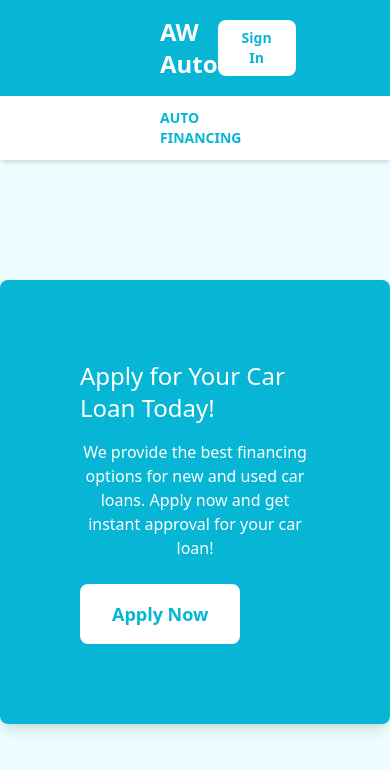
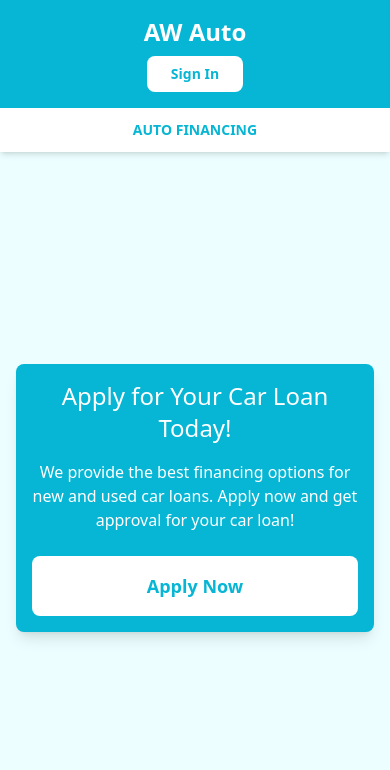
Before and after one commit to kisida-michael/car-finance, a React (Vite) app: page /auto-loan in a window 390 px wide. Shown: the top 770 px of the page. Built offline with nearby package versions, Linux system fonts and the light colour scheme; no server answers.

Commit message:
Landing page responsive

```diff
--- a/src/components/client/LandingHeader.jsx
+++ b/src/components/client/LandingHeader.jsx
@@ -11,19 +11,19 @@ const LandingHeader = () => {
 
   return (
     <div>
-    <header className="flex justify-between items-center py-4 px-40 bg-cyan-500 text-white shadow-md">
-      <h1 className="text-2xl font-bold">AW Auto</h1>
+      <header className="flex flex-col sm:flex-row justify-between items-center py-4 px-4 sm:px-40 bg-cyan-500 text-white shadow-md">
+        <h1 className="text-2xl font-bold text-center sm:text-left mb-2 sm:mb-0">AW Auto</h1>
 
         <button
           onClick={handleSignIn}
-        className="bg-white text-cyan-500 px-6 py-2 rounded-lg text-sm font-bold hover:bg-cyan-600 transition-colors duration-200"
+          className="bg-white text-cyan-500 px-6 py-2 rounded-lg text-sm font-bold hover:bg-cyan-600 transition-colors duration-200 self-center sm:self-auto"
         >
           Sign In
         </button>
       </header>
 
-    <div className="bg-white text-cyan-500 px-40 py-3 shadow-md">
-      <p className="text-sm font-bold uppercase">Auto Financing</p>
+      <div className="bg-white text-cyan-500 px-4 sm:px-40 py-3 shadow-md">
+        <p className="text-sm font-bold uppercase text-center sm:text-left">Auto Financing</p>
       </div>
     </div>
   );
--- a/src/screens/UserLanding.jsx
+++ b/src/screens/UserLanding.jsx
@@ -1,6 +1,7 @@
 import React from 'react';
 import { useNavigate } from 'react-router-dom';
 import LandingHeader from '../components/client/LandingHeader';
+
 const UserLanding = () => {
   let navigate = useNavigate();
 
@@ -13,17 +14,17 @@ const UserLanding = () => {
     <div className="flex flex-col h-screen bg-cyan-50">
       <LandingHeader />
 
-    <div className="flex flex-col justify-center items-center flex-grow">
-      <div className="bg-cyan-500 p-20 rounded-lg shadow-lg">
+      <div className="flex flex-col justify-center items-center flex-grow px-4 sm:px-0">
+        <div className="bg-cyan-500 p-4 sm:p-20 rounded-lg shadow-lg max-w-2xl mx-auto text-center">
           {/* <img src={logoPlaceholder} alt="Logo" className="mb-8 w-32 mx-auto" /> */}
           <h1 className="text-2xl text-white mb-4">Apply for Your Car Loan Today!</h1>
-        <p className="text-white text-center mb-6">
+          <p className="text-white mb-6">
             We provide the best financing options for new and used car loans.
-          Apply now and get instant approval for your car loan!
+            Apply now and get approval for your car loan!
           </p>
           <button
             onClick={handleApplyNow}
-          className="bg-white text-cyan-500 px-8 py-4 rounded-lg text-lg font-bold hover:bg-blue-100 transition-colors duration-200"
+            className="bg-white text-cyan-500 px-8 py-4 rounded-lg text-lg font-bold hover:bg-blue-100 transition-colors duration-200 w-full sm:w-auto"
           >
             Apply Now
           </button>
```
Lines whose indentation alone changed are shown as unchanged.
